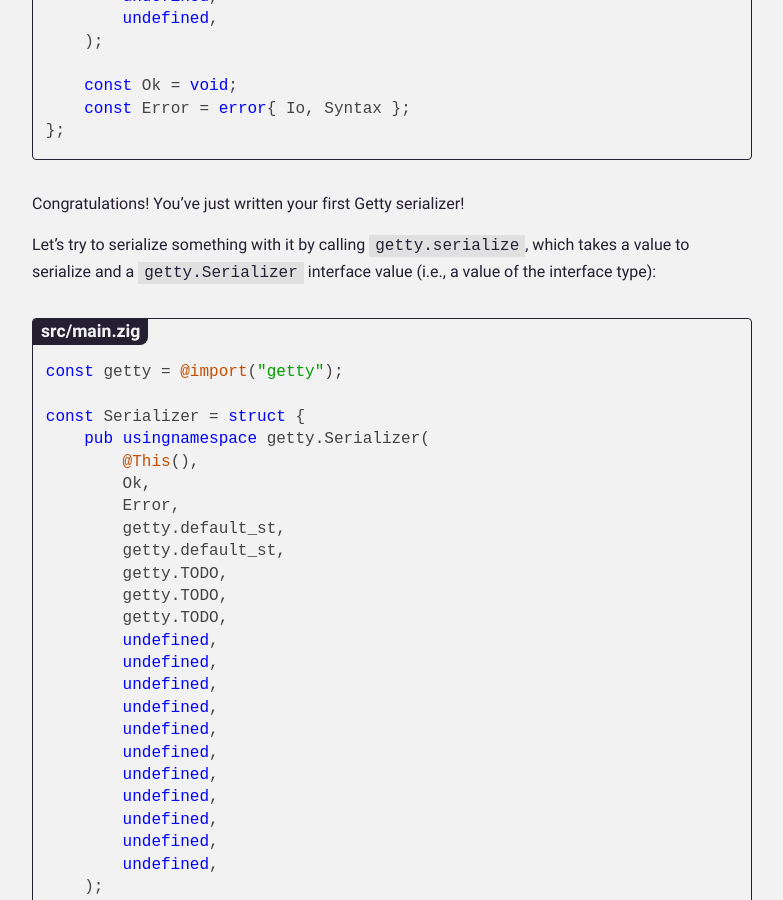
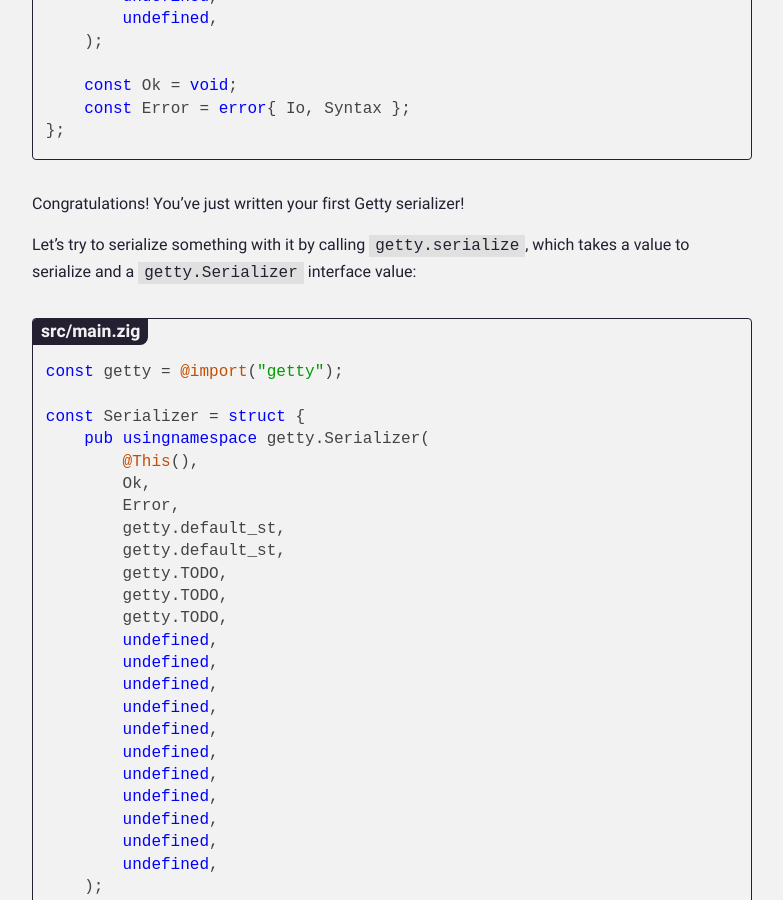
Before and after one commit to getty-zig/getty.so, a Jekyll site: the page built from pages/guide/serializers.md, in a window 1280 px wide and 900 px high, scrolled down 2495 px. Shown: the whole window, without its empty margins (248-1031 px from the left). Built offline with Jekyll 4.4.1, drawn with Linux system fonts in a browser that asks for light colours.

Commit message:
guide: Update serializers

```diff
--- a/pages/guide/serializers.md
+++ b/pages/guide/serializers.md
@@ -114,7 +114,7 @@ const Serializer = struct {
 
 Congratulations! You've just written your first Getty serializer!
 
-Let's try to serialize something with it by calling `getty.serialize`, which takes a value to serialize and a `getty.Serializer` interface value (i.e., a value of the interface type):
+Let's try to serialize something with it by calling `getty.serialize`, which takes a value to serialize and a `getty.Serializer` interface value:
 
 {% label src/main.zig %}
 {% highlight zig %}
```
